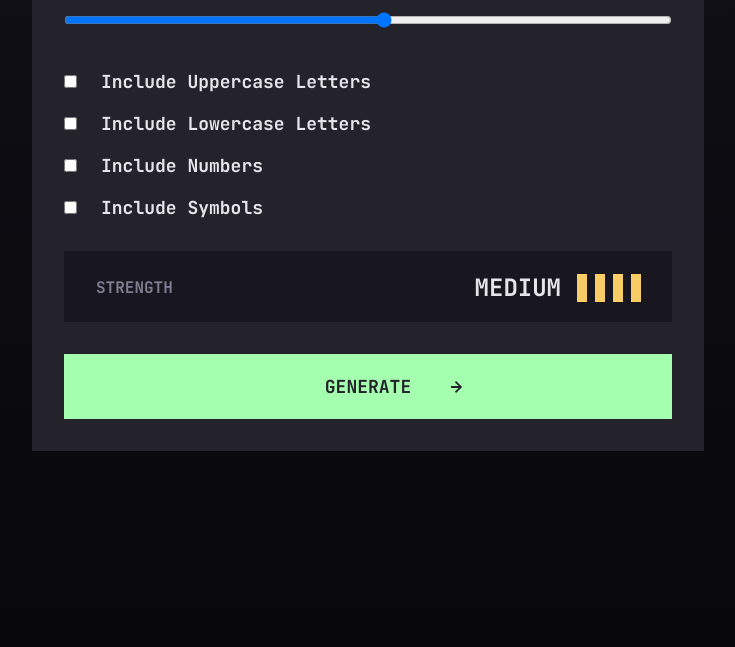
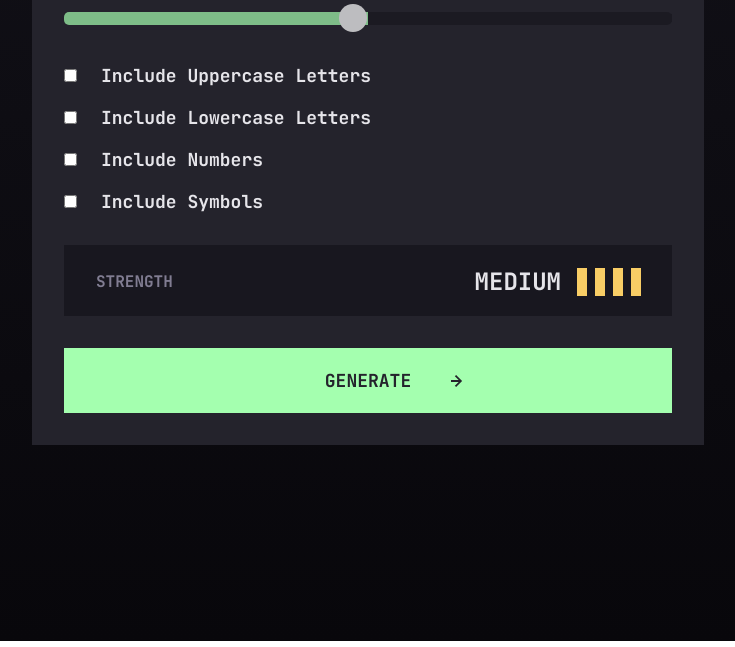
Before and after one commit to Baqari-Fruidze/password-generator, a plain HTML site: page index.html in a window 1280 px wide. Shown: the part 410-1057 px from the top of the page, without its empty margins (272-1007 px from the left). Drawn offline with Linux system fonts and the light colour scheme.

Commit message:
slider fixed

```diff
--- a/index.html
+++ b/index.html
@@ -32,7 +32,7 @@
           <p class="char-length">Character Length</p>
           <span class="ten">10</span>
         </div>
-        <input class="range" type="range" min="1" max="20" />
+        <input class="range" type="range" min="1" max="20" value="10" />
         <div class="checkboxes">
           <div class="check">
             <input id="upper" type="checkbox" />
--- a/style.css
+++ b/style.css
@@ -69,9 +69,61 @@ section {
   font-weight: 700;
   line-height: normal;
 }
+/* .range {
+  -webkit-appearance: none;
+  height: 13px;
+  border-radius: 5px;
+  outline: none;
+  opacity: 0.7;
+  -webkit-transition: 0.2s;
+  transition: opacity 0.2s;
+  width: 100%;
+  margin-bottom: 4.2rem;
+  background: var(--Neon-Green, #a4ffaf);
+}
+.range::-webkit-slider-thumb {
+  border-radius: 40px;
+  background: #fff;
+  -webkit-appearance: none;
+  appearance: none;
+  width: 28px;
+  height: 28px;
+  border-radius: 50%;
+  cursor: pointer;
+} */
 .range {
   width: 100%;
+  -webkit-appearance: none;
+  height: 8px;
+  background: var(--Very-Dark-Grey, #18171f) !important;
+  outline: none;
+  opacity: 0.7;
+  -webkit-transition: 0.2s;
+  transition: opacity 0.2s;
   margin-bottom: 4.2rem;
+}
+.range::-webkit-slider-runnable-track {
+  width: 100%;
+  height: 13px;
+  border-radius: 5px;
+  background: linear-gradient(
+    to right,
+    #a4ffaf 0%,
+    #a4ffaf 50%,
+    #18171f 50%,
+    #18171f 100%
+  );
+}
+.range::-webkit-slider-thumb {
+  border-radius: 40px;
+  background: #fff;
+  -webkit-appearance: none;
+  appearance: none;
+  width: 28px;
+  height: 28px;
+  border-radius: 50%;
+  cursor: pointer;
+  margin-top: -8px;
 }
 .checkboxes {
   display: flex;
@@ -248,3 +300,9 @@ section {
     line-height: normal;
   }
 }
+@media (min-width: 90rem) {
+  body {
+    max-width: 160rem;
+    padding: 13.3rem 45rem 19.6rem 45rem;
+  }
+}
```
